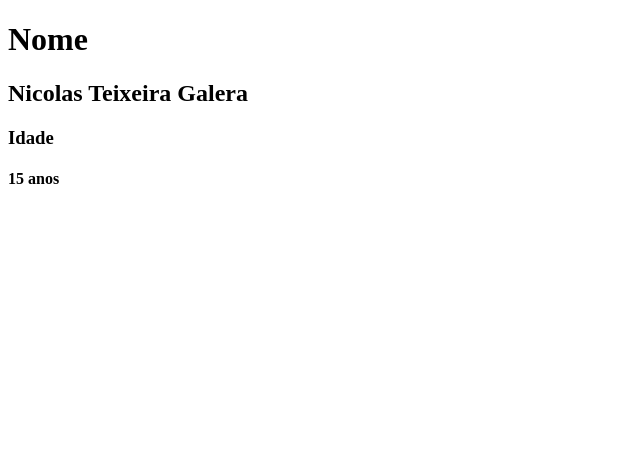
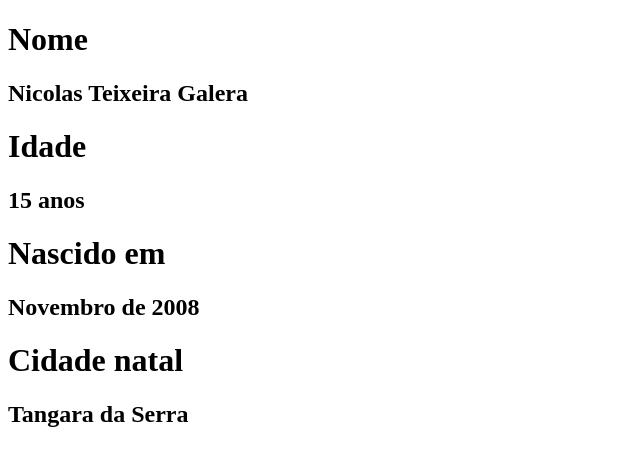
Before and after one commit to whhiyu/meu-site, a plain HTML site: page index.html in a window 1280 px wide. Shown: the whole page, without its empty margins (0-640 px from the left). Drawn offline with Linux system fonts and the light colour scheme.

Commit message:
atualizando conteudo

```diff
--- a/index.html
+++ b/index.html
@@ -8,7 +8,12 @@
 <body>
     <h1>Nome</h1>
     <h2>Nicolas Teixeira Galera</h2>
-    <h3>Idade</h3>
-    <h4>15 anos</h4>
+    <h1>Idade</h3>
+    <h2>15 anos</h4>
+    <h1>Nascido em</h1>
+    <h2>Novembro de 2008</h2>
+    <h1>Cidade natal</h1>
+    <h2>Tangara da Serra</h2>
+
 </body>
 </html>
```
